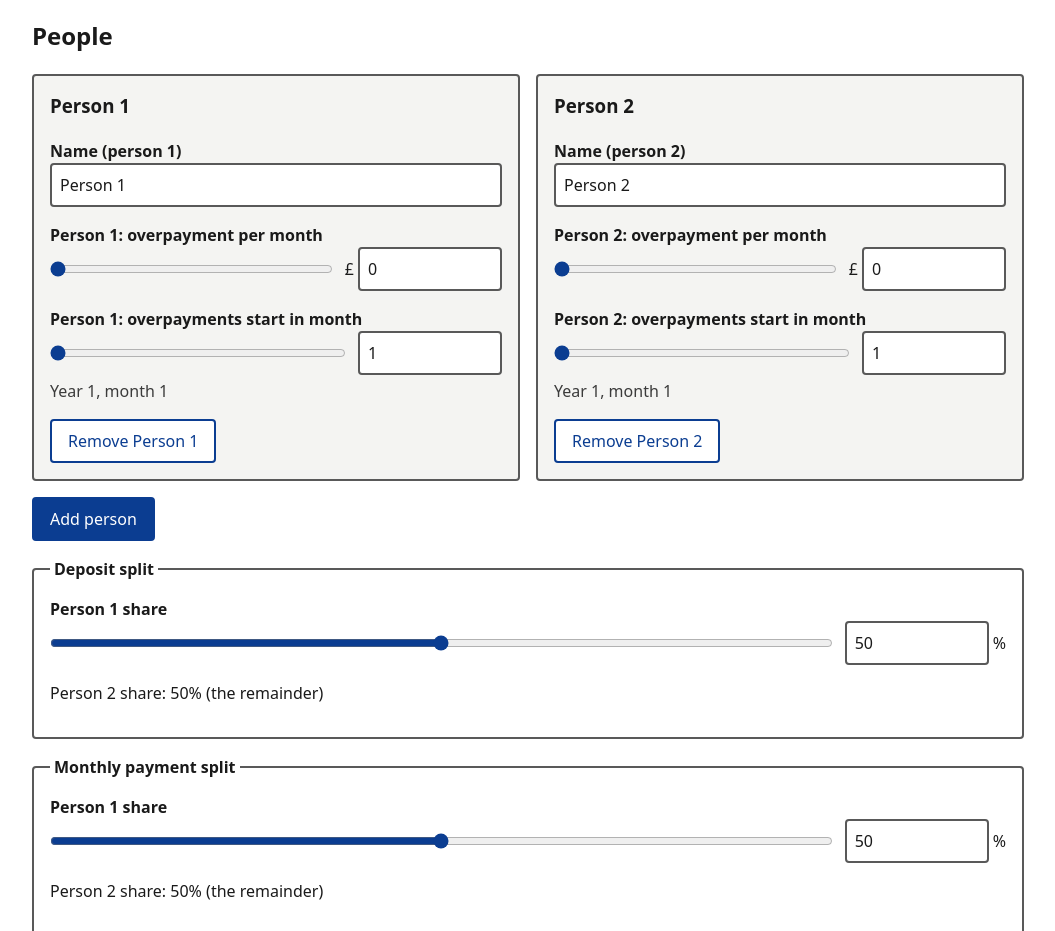
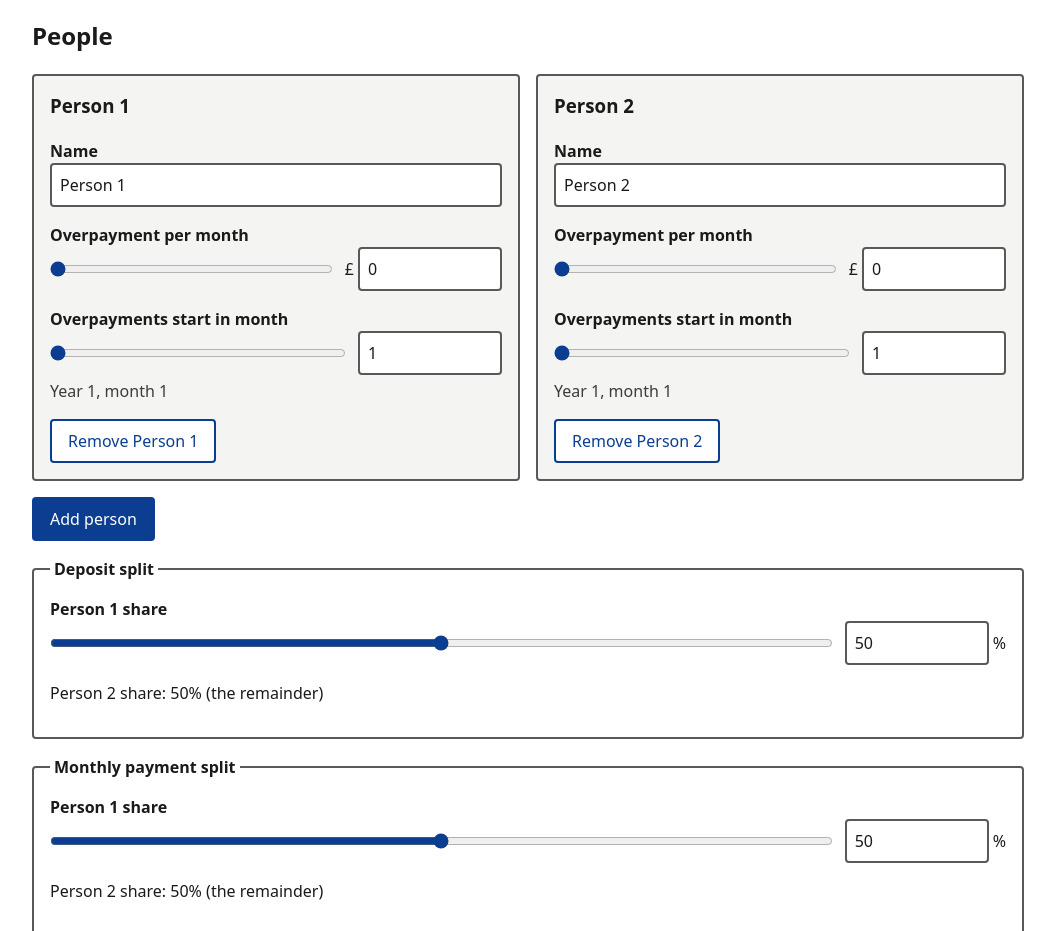
Before and after one commit to shared-amortization-calculator/shared-amortization-calculator, a React (Vite) app: page / in a window 1280 px wide. Shown: the part 800-1731 px from the top of the page, without its empty margins (112-1167 px from the left). Built offline with nearby package versions, Linux system fonts and the light colour scheme.

Commit message:
Drop the person's name from People card field labels
Each card is already a group named by its heading, so repeating
"Person 1" in every label was redundant.

Co-Authored-By: Claude Opus 5.5 <noreply@anthropic.com>

```diff
--- a/src/components/PeopleControls/PeopleControls.tsx
+++ b/src/components/PeopleControls/PeopleControls.tsx
@@ -49,7 +49,7 @@ export default function PeopleControls({ state, update }: PeopleControlsProps) {
             <div key={person.id} className="person-card" role="group" aria-labelledby={headingId}>
               <h3 id={headingId}>{name}</h3>
               <div className="text-field">
-                <label htmlFor={nameId}>Name (person {index + 1})</label>
+                <label htmlFor={nameId}>Name</label>
                 <input
                   id={nameId}
                   type="text"
@@ -59,7 +59,7 @@ export default function PeopleControls({ state, update }: PeopleControlsProps) {
                 />
               </div>
               <SliderField
-                label={`${name}: overpayment per month`}
+                label="Overpayment per month"
                 value={person.overpaymentMonthly}
                 min={0}
                 sliderMax={2000}
@@ -69,7 +69,7 @@ export default function PeopleControls({ state, update }: PeopleControlsProps) {
                 onChange={(v) => update((s) => updatePerson(s, person.id, { overpaymentMonthly: v }))}
               />
               <SliderField
-                label={`${name}: overpayments start in month`}
+                label="Overpayments start in month"
                 value={person.overpaymentStartMonth}
                 min={1}
                 sliderMax={termMonths}
```
Also changed, not shown: 2 other files (tests, documents, lock files or other folders).
